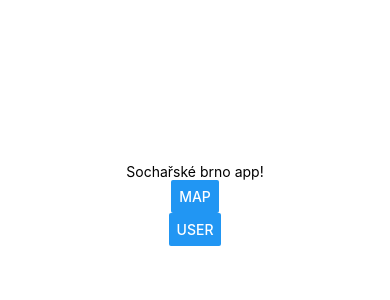
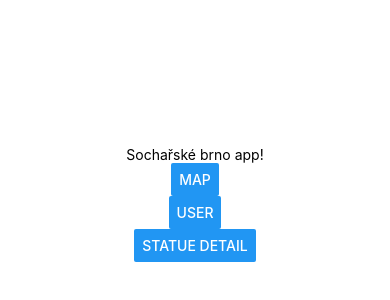
Before and after one commit to mrodin/socharske-brno, a React Native app in the folder mobile/: screen / in a window 390 px wide. Shown: the part 218-518 px from the top of the page. Built offline with nearby package versions, Linux system fonts and the light colour scheme.

Commit message:
static statue detail

```diff
--- a/mobile/App.tsx
+++ b/mobile/App.tsx
@@ -1,11 +1,12 @@
-import { StatusBar } from "expo-status-bar"
-import { Button, StyleSheet, Text, View } from "react-native"
-import { useState } from "react"
-import { Map } from "./app/screens/Map"
-import { User } from "./app/screens/User"
+import { StatusBar } from "expo-status-bar";
+import { Button, StyleSheet, Text, View } from "react-native";
+import { useState } from "react";
+import { Map } from "./app/screens/Map";
+import { User } from "./app/screens/User";
+import { StatueDetail } from "./app/screens/StatueDetail";
 
 export default function App() {
-  const [screen, setScreen] = useState("home")
+  const [screen, setScreen] = useState("home");
 
   if (screen === "home") {
     return (
@@ -14,12 +15,18 @@ export default function App() {
         <StatusBar style="auto" />
         <Button title="Map" onPress={() => setScreen("map")} />
         <Button title="User" onPress={() => setScreen("user")} />
+        <Button
+          title="Statue Detail"
+          onPress={() => setScreen("statueDetail")}
+        />
       </View>
-    )
+    );
   } else if (screen === "map") {
-    return <Map />
+    return <Map />;
   } else if (screen === "user") {
-    return <User />
+    return <User />;
+  } else if (screen === "statueDetail") {
+    return <StatueDetail />;
   }
 }
 
@@ -30,4 +37,4 @@ const styles = StyleSheet.create({
     alignItems: "center",
     justifyContent: "center",
   },
-})
+});
--- /dev/null
+++ b/mobile/app/screens/StatueDetail.tsx
@@ -0,0 +1,79 @@
+import React, { useCallback, useMemo, useRef } from "react";
+import { Image, Text, StyleSheet, View } from "react-native";
+import BottomSheet, { BottomSheetView } from "@gorhom/bottom-sheet";
+import { GestureHandlerRootView } from "react-native-gesture-handler";
+
+export const StatueDetail = () => {
+  // ref
+  const bottomSheetRef = useRef<BottomSheet>(null);
+
+  // callbacks
+  const handleSheetChanges = useCallback((index: number) => {
+    console.log("handleSheetChanges", index);
+  }, []);
+
+  // renders
+  return (
+    <GestureHandlerRootView style={{ flex: 1 }}>
+      <View style={styles.container}>
+        <BottomSheet
+          ref={bottomSheetRef}
+          onChange={handleSheetChanges}
+          snapPoints={["40%", "95%"]}
+          backgroundStyle={{
+            borderTopLeftRadius: HANDLE_BORDER_RADIUS,
+            borderTopRightRadius: HANDLE_BORDER_RADIUS,
+          }}
+          handleComponent={() => (
+            <Image
+              source={require("../../assets/images/spravedlnost.png")}
+              style={styles.handleImage}
+            />
+          )}
+        >
+          <BottomSheetView style={styles.contentContainer}>
+            <View style={styles.layout}>
+              <Text style={styles.title}>Spravedlnost</Text>
+              <Text>
+                Sochu před budovou Nejvyššího správního soudu na Moravském
+                náměstí její autor Marius Kotrba vysvětluje slovy, že
+                spravedlnost je záležitost těžká a zároveň křehká. Postava
+                spravedlnosti nevládne, ale potýká se s ní, a proud vody ji
+                zespodu nadzvedává, někdy zlehka, jindy silou...
+              </Text>
+              <View style={styles.attributesLayout}></View>
+            </View>
+          </BottomSheetView>
+        </BottomSheet>
+      </View>
+    </GestureHandlerRootView>
+  );
+};
+
+const HANDLE_BORDER_RADIUS = 50;
+
+const styles = StyleSheet.create({
+  attributesLayout: {},
+  container: {
+    flex: 1,
+    padding: 24,
+    backgroundColor: "grey",
+  },
+  contentContainer: {
+    padding: 24,
+  },
+  handleImage: {
+    width: "100%",
+    height: 220,
+    borderTopLeftRadius: HANDLE_BORDER_RADIUS,
+    borderTopRightRadius: HANDLE_BORDER_RADIUS,
+  },
+  layout: {
+    flexDirection: "column",
+    gap: 24,
+  },
+  title: {
+    fontSize: 24,
+    fontWeight: "bold",
+  },
+});
--- a/mobile/babel.config.js
+++ b/mobile/babel.config.js
@@ -1,6 +1,7 @@
-module.exports = function(api) {
+module.exports = function (api) {
   api.cache(true);
   return {
-    presets: ['babel-preset-expo'],
+    presets: ["babel-preset-expo"],
+    plugins: ["react-native-reanimated/plugin"],
   };
 };
--- a/mobile/package.json
+++ b/mobile/package.json
@@ -9,19 +9,22 @@
     "web": "expo start --web"
   },
   "dependencies": {
+    "@gorhom/bottom-sheet": "^4.6.1",
     "@react-native-async-storage/async-storage": "1.21.0",
+    "@supabase/supabase-js": "^2.42.3",
     "expo": "~50.0.14",
     "expo-status-bar": "~1.11.1",
     "react": "18.2.0",
     "react-native": "0.73.6",
     "react-native-elements": "^3.4.3",
     "react-native-geocoding": "^0.5.0",
+    "react-native-gesture-handler": "~2.14.0",
     "react-native-maps": "1.10.0",
+    "react-native-reanimated": "~3.6.2",
     "react-native-url-polyfill": "^2.0.0"
   },
   "devDependencies": {
     "@babel/core": "^7.20.0",
-    "@supabase/supabase-js": "^2.42.3",
     "@types/react": "~18.2.45",
     "prettier": "3.2.5",
     "typescript": "^5.1.3"
```
Also changed, not shown: mobile/assets/images/spravedlnost.png (added), 1 other file (tests, documents, lock files or other folders).
